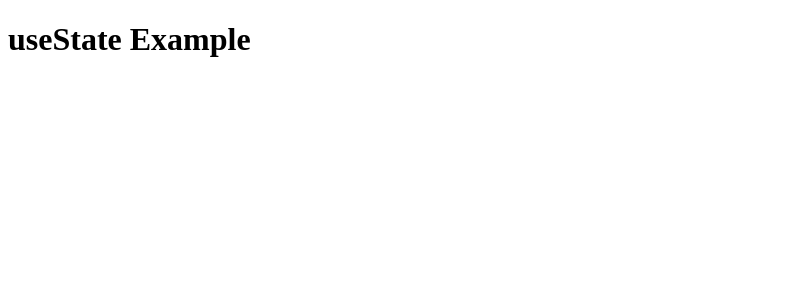
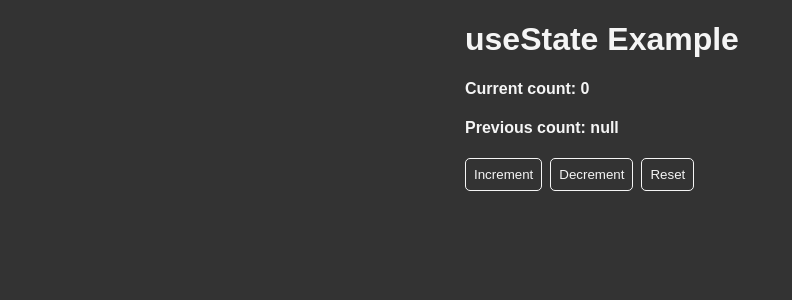
Before and after one commit to OsirisX3R0/usePrevState, a React (Create React App) app in the folder example/: page / in a window 1280 px wide. Shown: the top 300 px of the page, without its empty margins (0-792 px from the left). Built offline with nearby package versions, Linux system fonts and the light colour scheme.

Commit message:
Added example of usage for hook

```diff
--- a/example/public/index.html
+++ b/example/public/index.html
@@ -5,10 +5,8 @@
     <meta http-equiv="X-UA-Compatible" content="IE=edge">
     <meta name="viewport" content="width=device-width, initial-scale=1.0">
     <title>Example</title>
-
-    <div id="root"></div>
 </head>
 <body>
-
+    <div id="root"></div>
 </body>
 </html>
--- a/example/src/App.js
+++ b/example/src/App.js
@@ -1,9 +1,21 @@
 import React from 'react'
+import usePrevState from '../../src/usePrevState'
+import './css/style.css'
 
 const App = () => {
+    const [currentCount, previousCount, setCount] = usePrevState(0)
+    const increment = () => setCount(prev => prev + 1)
+    const decrement = () => setCount(prev => prev - 1)
+    const reset = () => setCount(0)
     return (
-        <div>
+        <div className='container'>
             <h1>useState Example</h1>
+            <h4>Current count: {currentCount}</h4>
+            <h4>Previous count: {previousCount !== null ? previousCount : "null"}</h4>
+
+            <button onClick={increment}>Increment</button>
+            <button onClick={decrement}>Decrement</button>
+            <button onClick={reset}>Reset</button>
         </div>
     )
 }
--- /dev/null
+++ b/example/src/css/style.css
@@ -0,0 +1,19 @@
+body {
+    background-color: #333;
+    color: #f5f5f5;
+    font-family: Arial, Helvetica, sans-serif;
+}
+
+.container {
+    max-width: 350px;
+    margin: auto;
+}
+
+button {
+    border: 1px solid #f5f5f5;
+    border-radius: 5px;
+    background-color: #333;
+    color: #f5f5f5;
+    margin-right: .5rem;
+    padding: .5rem;
+}
--- a/example/webpack.config.js
+++ b/example/webpack.config.js
@@ -21,11 +21,11 @@ module.exports = {
          {
             test: /\.css$/,
             use: ['style-loader', 'css-loader'],
-         },
-         {
-            test: /\.(png|j?g|svg|gif)?$/,
-            use: 'file-loader'
-         }
+         }//,
+         // {
+         //    test: /\.(png|j?g|svg|gif)?$/,
+         //    use: 'file-loader'
+         // }
 ]
    },
    plugins: [
--- a/package.json
+++ b/package.json
@@ -19,8 +19,10 @@
     "@babel/preset-env": "^7.12.13",
     "@babel/preset-react": "^7.12.13",
     "babel-loader": "^8.2.2",
+    "css-loader": "^5.0.1",
     "html-webpack-plugin": "^5.0.0",
     "react-dom": "^17.0.1",
+    "style-loader": "^2.0.0",
     "webpack": "^5.21.1",
     "webpack-cli": "^4.5.0",
     "webpack-dev-server": "^3.11.2"
```
Also changed, not shown: 1 other file (tests, documents, lock files or other folders).
